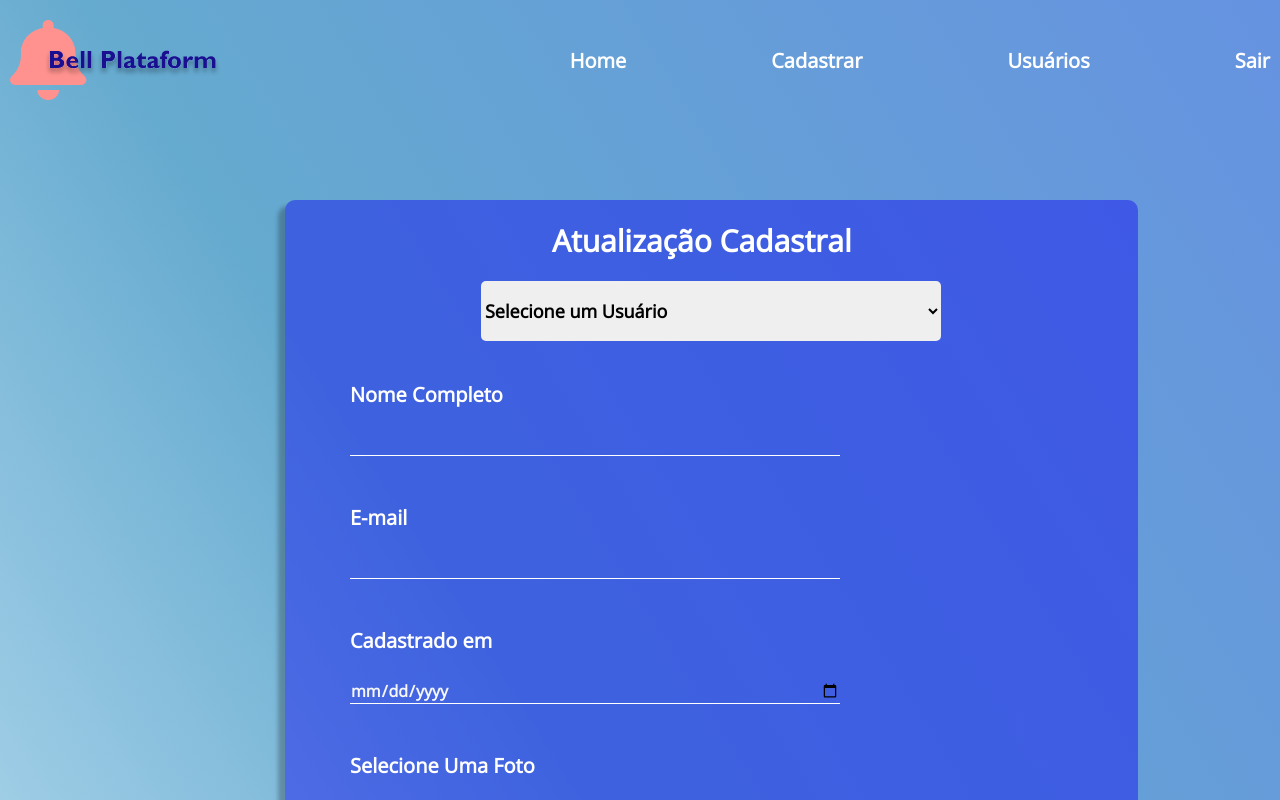
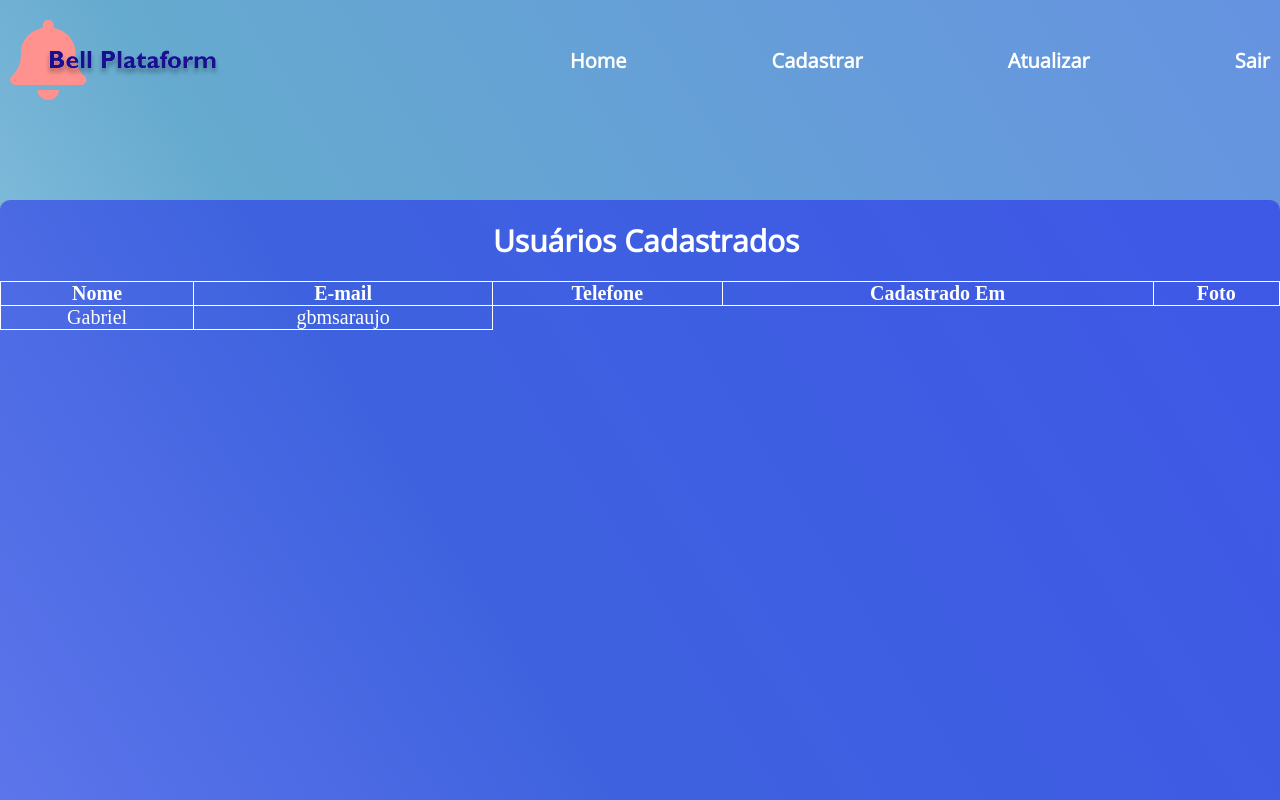
Before and after one commit to gbmsaraujo/Bell-Plataform, a React (Create React App) app: page /cadastro in a window 1280 px wide. Shown: the top 800 px of the page. Built offline with nearby package versions, Linux system fonts and the light colour scheme.

Commit message:
Criação da view usuários

```diff
--- a/src/App.jsx
+++ b/src/App.jsx
@@ -1,14 +1,11 @@
 import './App.scss';
-import Atualizar from './views/Atualizar';
-import Cadastro from './views/Cadastro';
-import Home from './views/Home';
 import Usuarios from './views/Usuarios';
 
 
 function App() {
   return (
     <div className="App">
-   <Atualizar />
+  <Usuarios/>
     </div>
   );
 }
--- a/src/Components/Footer/footer.scss
+++ b/src/Components/Footer/footer.scss
@@ -2,7 +2,6 @@
 
 .ct-footer__content {
     max-width: 1320px;
-    min-height: 120px;
     display: flex;
     align-items: center;
     justify-content: space-around;
--- a/src/views/Atualizar/index.jsx
+++ b/src/views/Atualizar/index.jsx
@@ -45,8 +45,6 @@ const Atualizar = () =>{
 
             </section>
 
-
-
             </main>
 
           <Footer />
--- a/src/views/Usuarios/index.jsx
+++ b/src/views/Usuarios/index.jsx
@@ -0,0 +1,39 @@
+import Header from "../../Components/Header";
+import Footer from "../../Components/Footer";
+import "./usuarios.scss";
+
+const Usuarios = () => {
+	return (
+		<div className="ct-usuarios">
+			<Header usuarios="usuarios" />
+
+			<main className="ct-usuarios__main">
+				<section className="ct-usuarios__section">
+					<h2> Usuários Cadastrados </h2>
+
+					<table>
+						<tr>
+							<th>Nome</th>
+
+							<th>E-mail</th>
+
+							<th>Telefone</th>
+
+							<th>Cadastrado Em</th>
+							<th> Foto </th>
+						</tr>
+
+                        <tr>
+                            <td>Gabriel</td>
+                            <td>gbmsaraujo</td>
+                        </tr>
+					</table>
+				</section>
+			</main>
+
+			<Footer />
+		</div>
+	);
+};
+
+export default Usuarios;
--- /dev/null
+++ b/src/views/Usuarios/usuarios.scss
@@ -0,0 +1,43 @@
+@import '../../scss/variables.scss';
+
+.ct-usuarios{
+    background: $bg-color;
+
+}
+
+.ct-usuarios__main{
+    max-width: 1320px;
+    min-height: 1024px;
+ }
+
+.ct-usuarios__section{
+    max-width: 1300px;
+    height: 670px;
+    margin: 80px auto;
+    background: $box-color;
+    border-radius: 10px;
+    box-shadow: -7px 6px 4px 0px #00000040;
+    display: flex;
+    flex-direction: column;
+
+      h2{
+        margin-top: 20px;
+        margin-left: 493px;
+        margin-bottom: 20px;
+        @include formatText($font-color, $font-text, 30px, 700);
+    } table{
+        border-collapse: collapse;
+        tr
+          th {
+            color: white;
+            font-size: 20px;
+            border: 1px solid white;
+        }
+         td{
+            color: white;
+            font-size: 20px;
+            border: 1px solid white;
+            text-align: center;
+         }
+    }
+}
```
